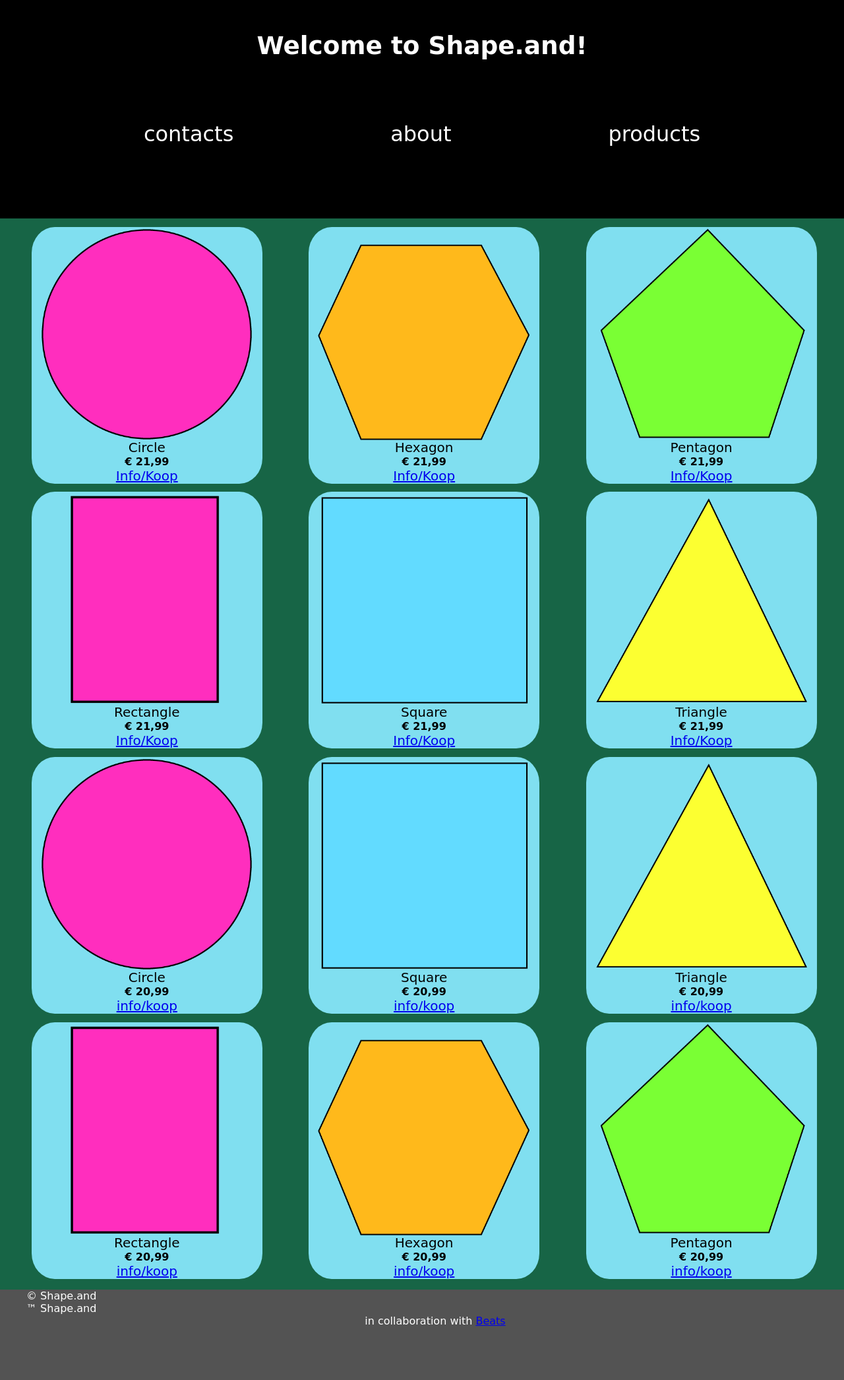
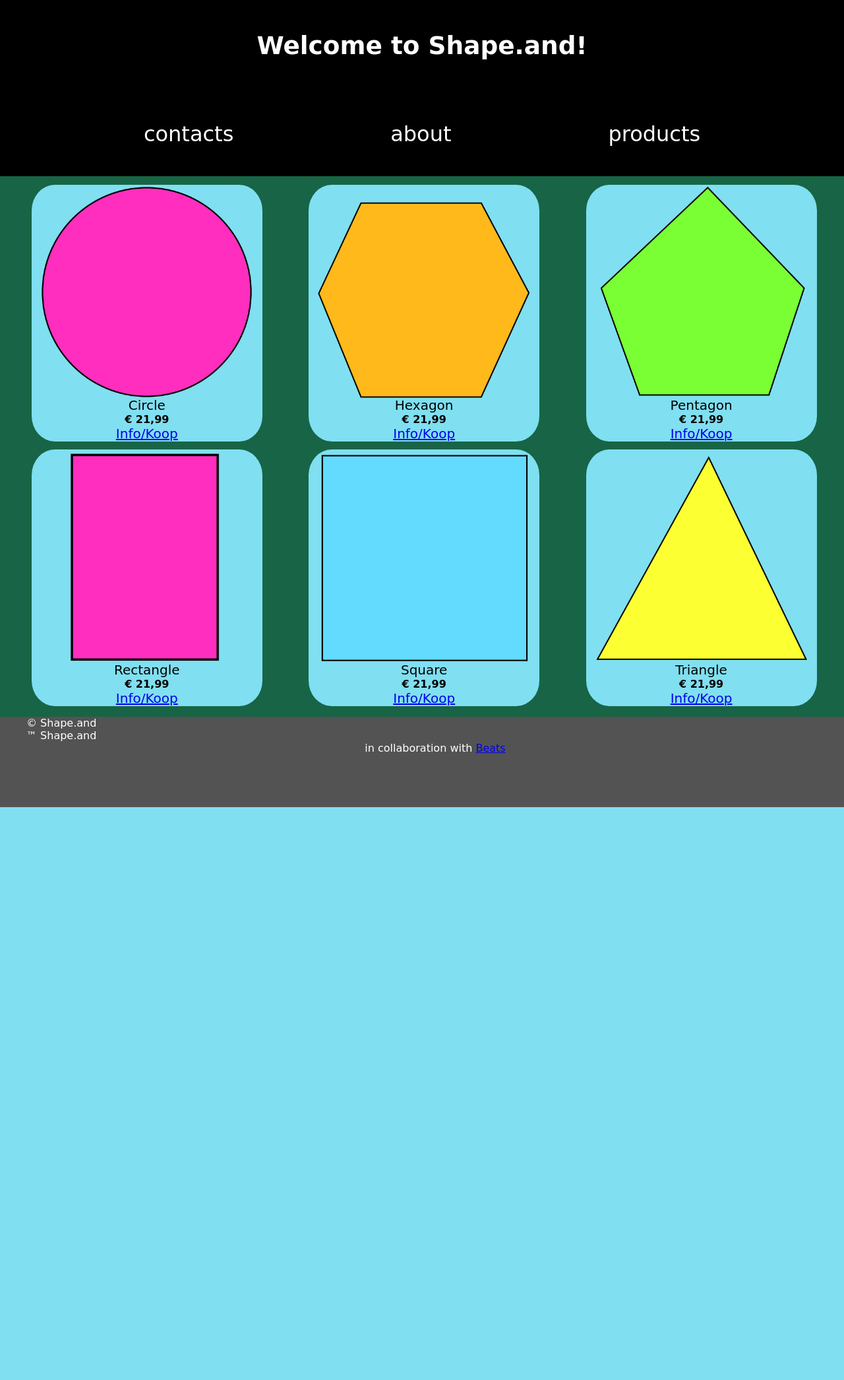
Before and after one commit to Mark-JanKuijper/web-dev, a PHP site: page / in a window 1280 px wide. Shown: the whole page at 66% size. After the commit the page ends 1223 px from the top, so only its background shows below. Run offline with PHP 8.4, Linux system fonts and the light colour scheme; data comes from the database, SQL or seed files in the repository.

Commit message:
mijn webshop ging het oude code van de producten deleten

```diff
--- a/workshops/mijn_webshop/index.php
+++ b/workshops/mijn_webshop/index.php
@@ -26,50 +26,6 @@
   <?php } ?>
 </div>
 
-      <div class="producten">
-        <div class="content">
-          <img src="images/1x/circle.png" alt="Circle" />
-          <div class="name">Circle</div>
-          <div class="price">&euro; 20,99</div>
-          <div class="info_koop"><a href="detail.php">info/koop</a></div>
-        </div>
-
-        <div class="content">
-          <img src="images/1x/square.png" alt="Square" />
-          <div class="name">Square</div>
-          <div class="price">&euro; 20,99</div>
-          <div class="info_koop"><a href="detail.php">info/koop</a></div>
-        </div>
-
-        <div class="content">
-          <img src="images/1x/triangle.png" alt="Circle" />
-          <div class="name">Triangle</div>
-          <div class="price">&euro; 20,99</div>
-          <div class="info_koop"><a href="detail.php">info/koop</a></div>
-        </div>
-
-        <div class="content">
-          <img src="images/1x/rectangle.png" alt="Circle" />
-          <div class="name">Rectangle</div>
-          <div class="price">&euro; 20,99</div>
-          <div class="info_koop"><a href="detail.php">info/koop</a></div>
-        </div>
-
-        <div class="content">
-          <img src="images/1x/hexagon.png" alt="Circle" />
-          <div class="name">Hexagon</div>
-          <div class="price">&euro; 20,99</div>
-          <div class="info_koop"><a href="detail.php">info/koop</a></div>
-        </div>
-
-        <div class="content">
-          <img src="images/1x/pentagon.png" alt="Circle" />
-          <div class="name">Pentagon</div>
-          <div class="price">&euro; 20,99</div>
-          <div class="info_koop"><a href="detail.php">info/koop</a></div>
-        </div>
-      </div>
-
       <?php include "includes/footer.php" ?>
 
   </body>
--- a/workshops/mijn_webshop/style.css
+++ b/workshops/mijn_webshop/style.css
@@ -31,7 +31,7 @@
     gap: 20px;
     width: 100%;
     padding-left: 0px;
-    padding-bottom: 5%;
+    /* padding-bottom: 5%; */
 }
 
 body {
```
